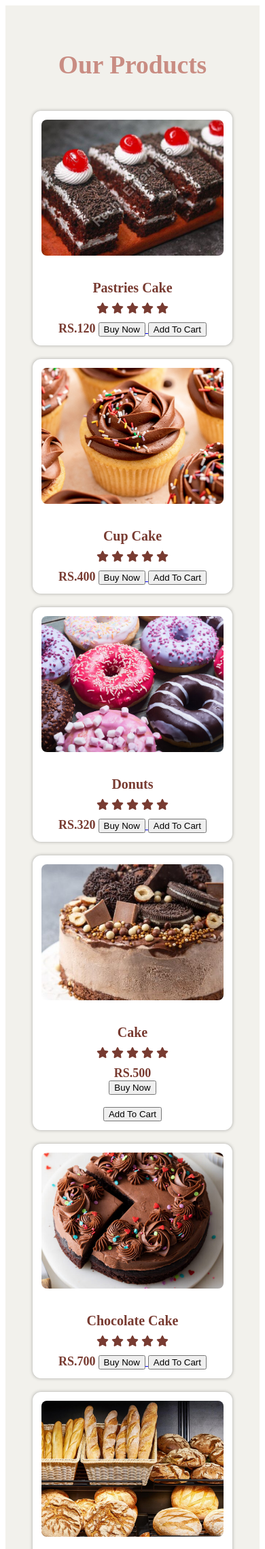
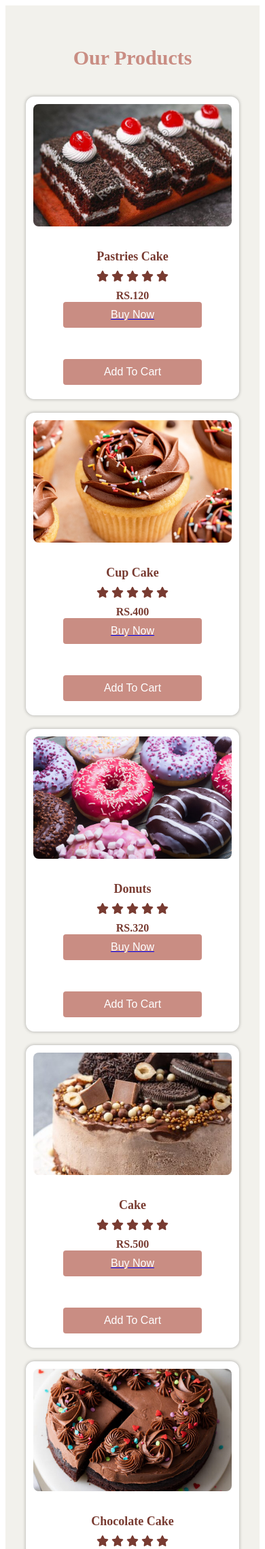
Before and after one commit to 10Sameer/BakeryProjectPractise, a PHP site: page /productPage.html in a window 390 px wide. Shown: the top 2278 px of the page at 68% size. Run offline with PHP 8.4, Linux system fonts and the light colour scheme; some libraries are stand-ins or nearby versions.

Commit message:
ResponsiveDesign

```diff
--- a/style.css
+++ b/style.css
@@ -74,3 +74,87 @@
     color: #783b31;
     margin-bottom: 15px;
  }
+
+
+ .add-product-button {
+    background-color: #c98d83;
+    color: white;
+    border: none;
+    padding: 10px 20px;
+    border-radius: 4px;
+    font-size: 16px;
+    cursor: pointer;
+    transition: background-color 0.3s, box-shadow 0.3s;
+    width: 60%;
+    margin: 0 auto 10px;
+    display: block;
+    outline: none;
+    position: relative;
+    overflow: hidden;
+ }
+
+ .add-product-button:hover {
+    background-color: #783b31;
+ }
+
+ .add-product-button:focus {
+    outline: none;
+    outline: none;
+ }
+
+ .add-product-button:focus::after {
+    content: '';
+    position: absolute;
+    top: 0;
+    left: 0;
+    right: 0;
+    bottom: 0;
+    border: 2px solid #783b31;
+    border-radius: 4px;
+    pointer-events: none;
+ }
+
+ /* Media Queries for Responsiveness */
+ @media screen and (max-width: 1200px) {
+    .product-grid {
+       grid-template-columns: repeat(auto-fit, minmax(220px, 1fr));
+    }
+
+    .product-heading {
+       font-size: 22px;
+    }
+ }
+
+ @media screen and (max-width: 900px) {
+    .Main-product-div {
+       padding: 0 10px;
+    }
+
+    .product-heading {
+       font-size: 20px;
+    }
+
+    .product-grid {
+       grid-template-columns: repeat(auto-fit, minmax(180px, 1fr));
+    }
+
+    .profile {
+       padding: 10px;
+    }
+
+    .profile-picture {
+       height: 180px;
+    }
+
+    .product-name {
+       font-size: 18px;
+    }
+
+    .product-price {
+       font-size: 16px;
+    }
+
+    .add-product-button {
+       width: 70%;
+    }
+ }
```
Also changed, not shown: productPage.html (+10 -0 lines).
